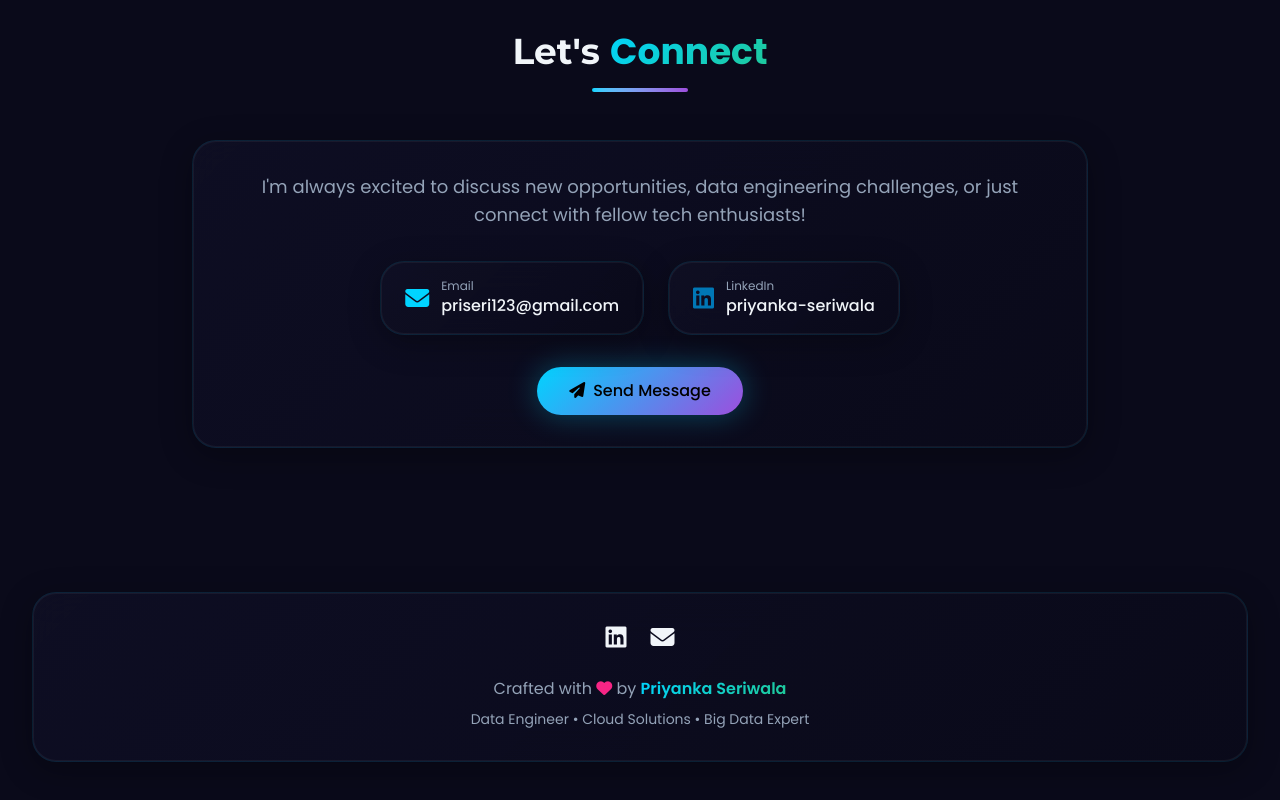
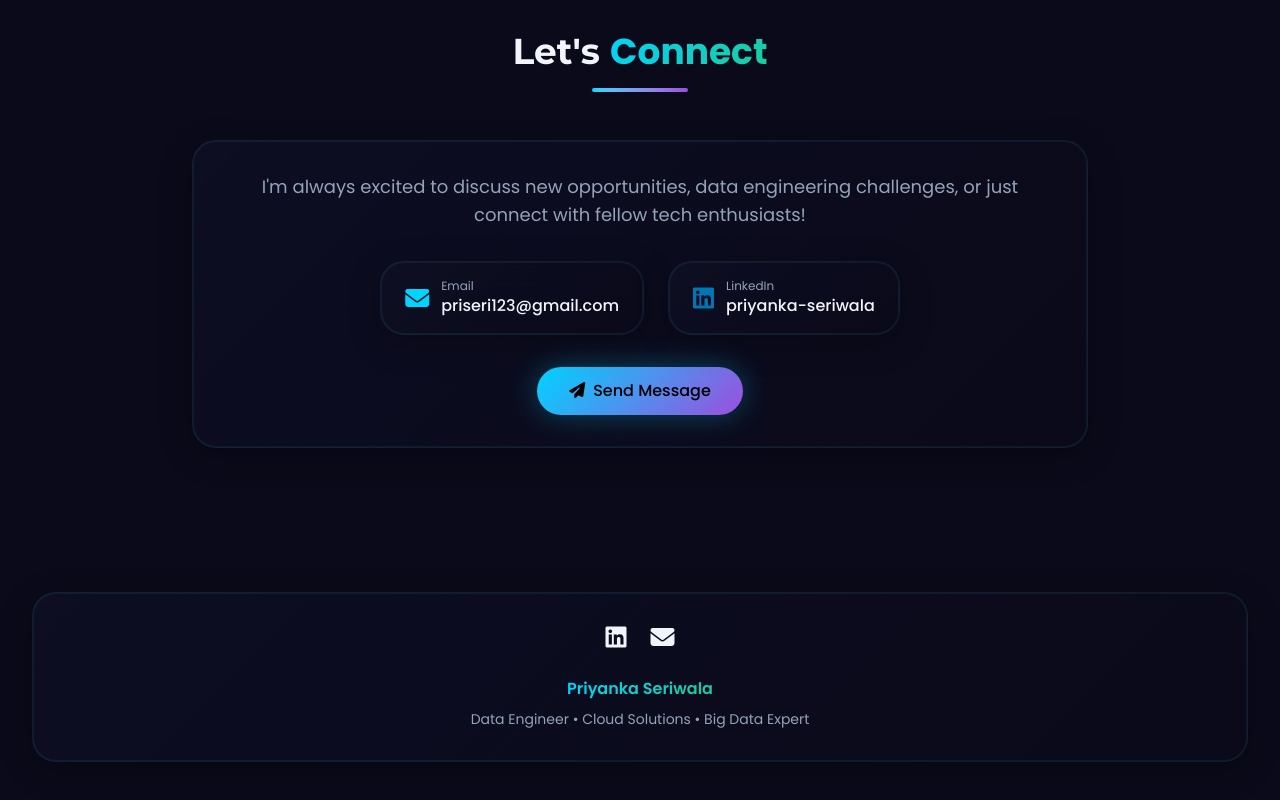
Before and after one commit to abhijeetlodh/PriyankaSeriwala.github.io, a plain HTML site: page Index.html in a window 1280 px wide. Shown: the part 6284-7084 px from the top of the page. Drawn offline with nearby package versions, Linux system fonts and the light colour scheme.

Commit message:
Update Index.html

```diff
--- a/Index.html
+++ b/Index.html
@@ -1254,7 +1254,7 @@
                 </a>
             </div>
             <p class="text-[#94a3b8]">
-                Crafted with <i class="fas fa-heart text-[#f72585]"></i> by <span class="gradient-text font-semibold">Priyanka Seriwala</span>
+                <span class="gradient-text font-semibold">Priyanka Seriwala</span>
             </p>
             <p class="text-sm text-[#94a3b8] mt-2">Data Engineer • Cloud Solutions • Big Data Expert</p>
         </div>
```
